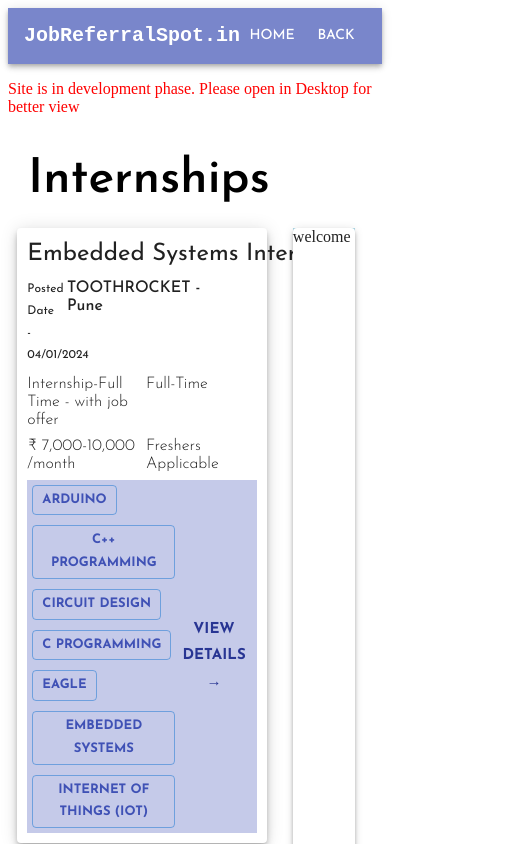
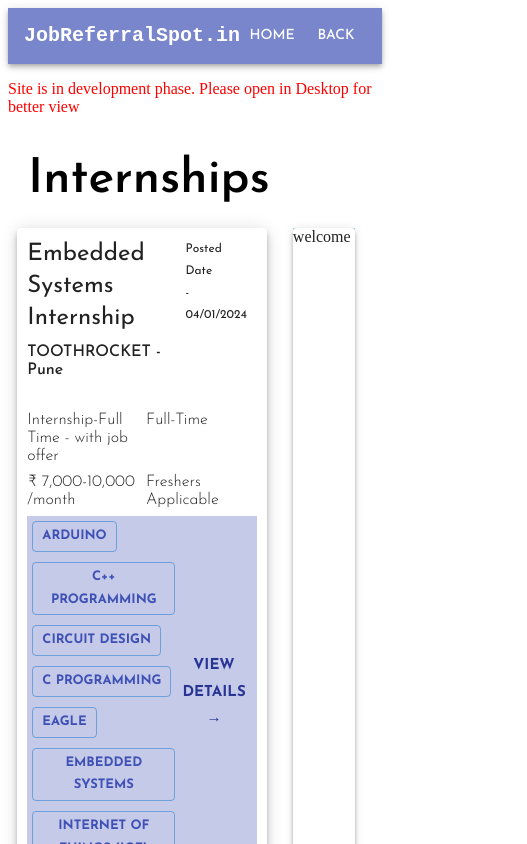
Before and after one commit to Mandagekrishna/JobReferralSpot.in, a React (Vite) app: page /Internships in a window 390 px wide. Shown: the top 844 px of the page, 527 px wide, since content can reach past the window. Built offline with nearby package versions, Linux system fonts and the light colour scheme.

Commit message:
layout fix

```diff
--- a/src/Components/EXPERIENCED_JOBS/ExperiencedJobsListMui.jsx
+++ b/src/Components/EXPERIENCED_JOBS/ExperiencedJobsListMui.jsx
@@ -43,7 +43,7 @@ export default function JobsList()
 <Grid container size={12}  rowSpacing={1} sx={{marginBottom:'8%', padding:'10px'}} >
 
         <Grid container spacing={1} >
-            <Grid item  size={10} sx={{minWidth:'500px'}}>
+            <Grid item  size={10} sx={{minWidth:{md:'500px'}}}>
             <Typography variant="h5">{element['position']}</Typography>
             </Grid>
 
--- a/src/Components/FRESHERS_JOBS/FreshersJobsListMui.jsx
+++ b/src/Components/FRESHERS_JOBS/FreshersJobsListMui.jsx
@@ -43,7 +43,7 @@ export default function FreshersJobsList()
 <Grid container size={12}  rowSpacing={1} sx={{marginBottom:'8%', padding:'10px'}} >
 
         <Grid container spacing={1} >
-            <Grid item  size={10} sx={{minWidth:'500px'}}>
+            <Grid item  size={10} sx={{minWidth:{md:'500px'}}}>
             <Typography variant="h5">{element['position']}</Typography>
             </Grid>
 
--- a/src/Components/INTERNSHIPS/InternshipListMui.jsx
+++ b/src/Components/INTERNSHIPS/InternshipListMui.jsx
@@ -42,11 +42,11 @@ export default function InternshipListMui()
 <Grid container size={12}  rowSpacing={1} sx={{marginBottom:'8%', padding:'10px',height:'auto'}} >
 
         <Grid container spacing={1} >
-            <Grid item  size={10} sx={{minWidth:'500px'}}>
-            <Typography variant="h5" sx={{fontFamily:'Josefin Sans'}}>{element['position']}</Typography>
+            <Grid item  size={{xs:8, md:10}} sx={{minWidth:{md:'500px'}}}>
+            <Typography  variant="h5" sx={{fontFamily:'Josefin Sans' }}>{element['position']}</Typography>
             </Grid>
 
-            <Grid item  size={2} sx={{ justifyItems:'end'}} >
+            <Grid item  size={2} sx={{ justifySelf:'end'}} >
             <Typography variant="caption">Posted Date - {element['addedDate']}</Typography>
             </Grid>
 
--- a/src/Components/WALK_IN_DRIVES/WalkInDriveJobsListMui.jsx
+++ b/src/Components/WALK_IN_DRIVES/WalkInDriveJobsListMui.jsx
@@ -43,7 +43,7 @@ export default function JobsList()
 <Grid container size={12}  rowSpacing={1} sx={{marginBottom:'8%', padding:'10px'}} >
 
         <Grid container spacing={1} >
-            <Grid item  size={10} sx={{minWidth:'500px'}}>
+            <Grid item  size={10} sx={{minWidth:{md:'500px'}}}>
             <Typography variant="h5">{element['position']}</Typography>
             </Grid>
 
```
